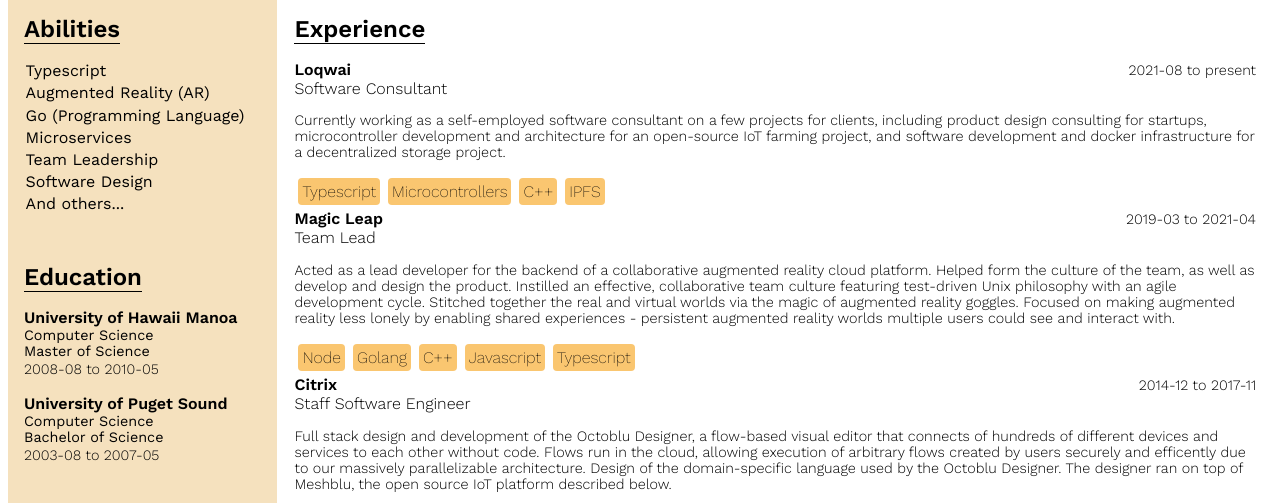
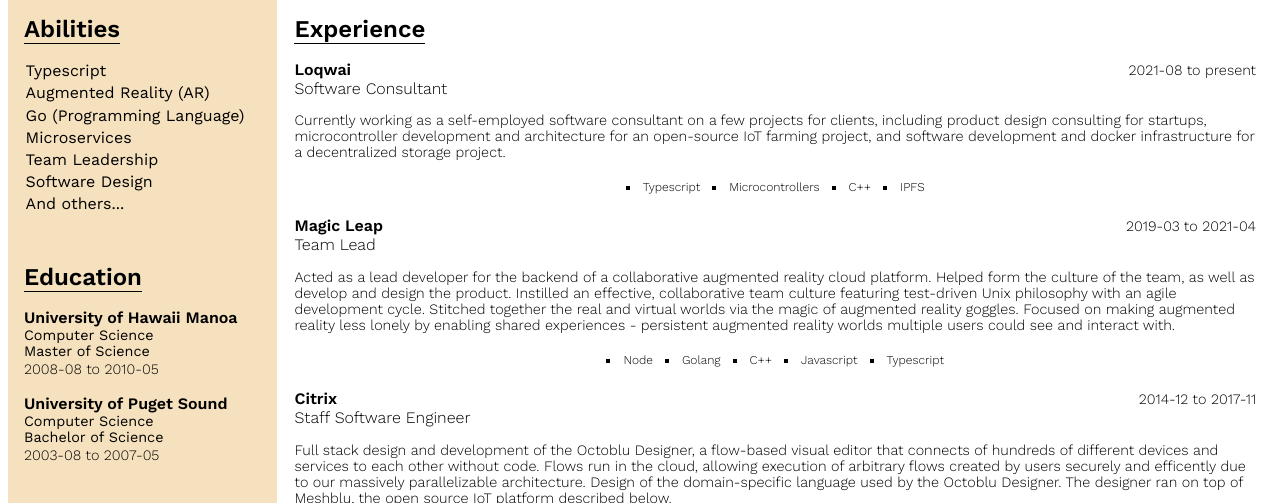
Before and after one commit to redaphid/resume, a plain HTML site: page index.html in a window 1280 px wide. Shown: the part 225-728 px from the top of the page. Drawn offline with nearby package versions, Linux system fonts and the light colour scheme.

Commit message:
ok looking skills underneath jobs

```diff
--- a/index.html
+++ b/index.html
@@ -129,6 +129,10 @@
       align-items: baseline;
     }
 
+    .Work {
+      margin-bottom: 1em;
+    }
+
     .Ability,
     Communication {
       padding: 0.1em;
@@ -143,16 +147,25 @@
     .WorkSkills {
       display: flex;
       flex-wrap: wrap;
-      margin: 0;
-      padding: 0;
-      font-weight: 200;
+      list-style: square;
+      list-style-position: inside;
+      font-weight: 300;
+      font-size: 0.75em;
+      /* center children inside this element */
+      justify-content: center;
+      list-style:
     }
     .WorkSkills li {
+      /* center contents inside element*/
+      justify-content: center;
+      align-items: center;
+
       margin: 0.25em;
       padding: 0.25em;
-      background-color: var(--emphasis-color);
+      /* background-color: var(--emphasis-color); */
       color: var(--emphasis-foreground);
-      border-radius: 0.25em;
+      /*center contents inside element*/
+
     }
   </style>
   <script type="module">
```
